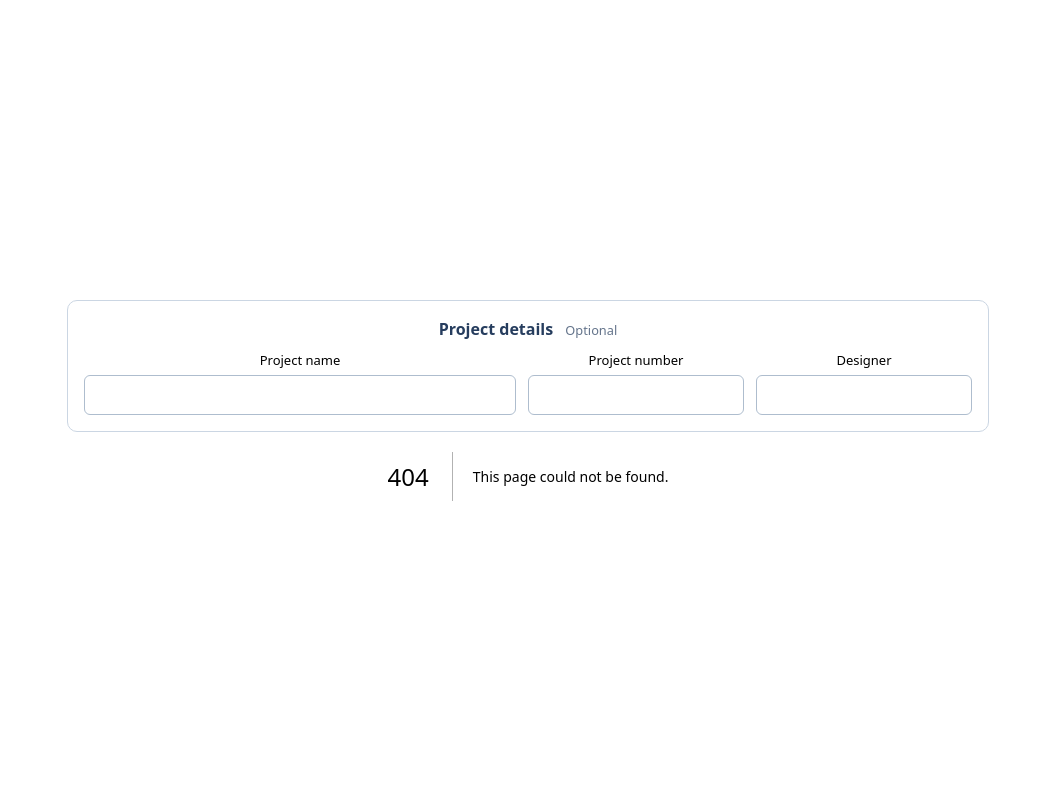
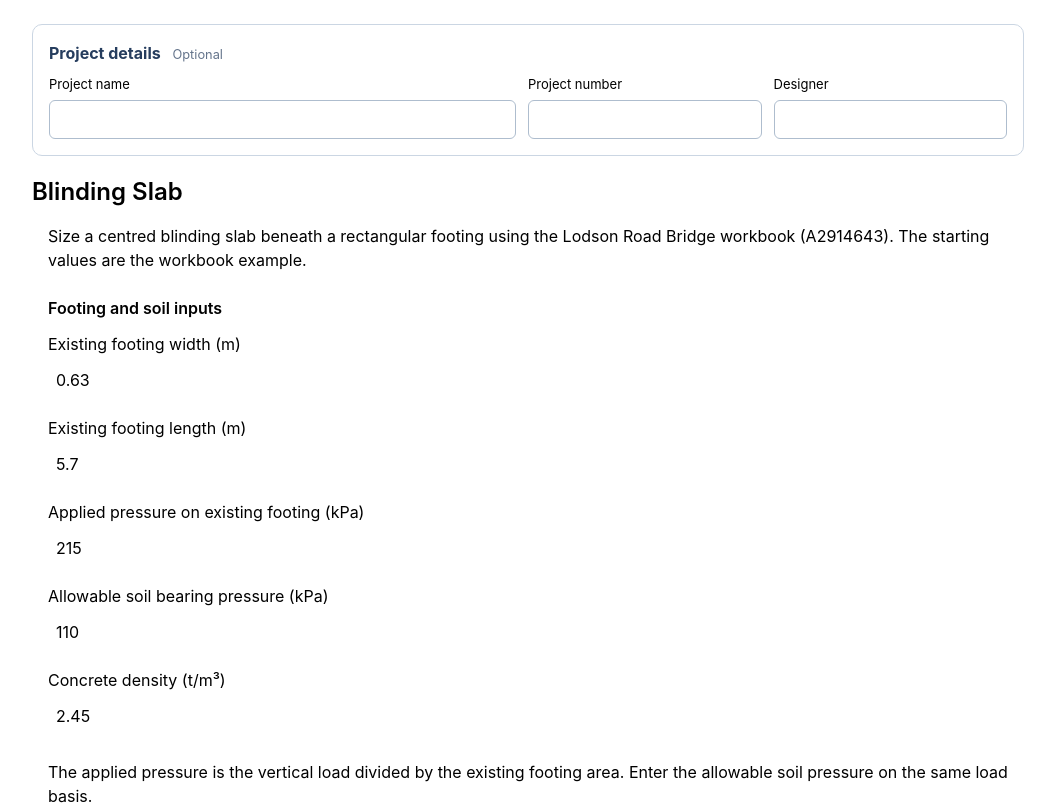
Before and after one commit to MariaMcCrann/Engineering-Tools-Platform, a Next.js app in the folder apps/engineering-tools/: page /blinding-slab in a window 1280 px wide. Before the commit this address had no page. Shown: the top 805 px of the page, without its empty margins (112-1167 px from the left). Built offline with nearby package versions, Linux system fonts and the light colour scheme.

Commit message:
Add blinding slab calculator: blinding-slab/page.tsx

```diff
--- /dev/null
+++ b/apps/engineering-tools/app/blinding-slab/page.tsx
@@ -0,0 +1,12 @@
+import { BlindingSlabTool } from "../BlindingSlabTool";
+
+export default function BlindingSlabPage() {
+  return (
+    <main className="min-h-screen">
+      <section className="mx-auto w-full max-w-5xl px-4 py-6 sm:px-6">
+        <header><h1 className="text-2xl font-semibold">Blinding Slab</h1></header>
+        <BlindingSlabTool />
+      </section>
+    </main>
+  );
+}
```
